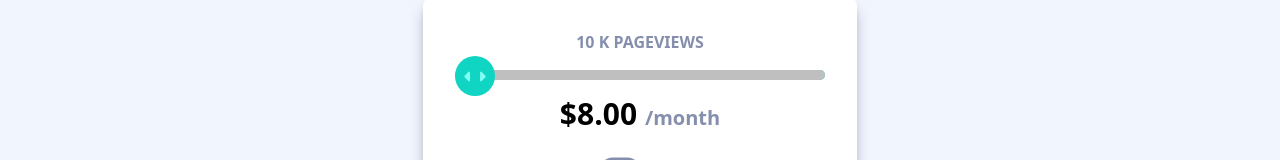
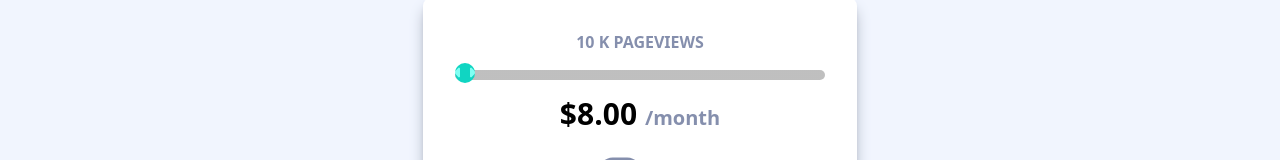
Before and after one commit to emmanueltn007/front-end-mentor-challenges-junior-2, a React (Vite) app in the folder interactive-pricing-component/: page / in a window 1280 px wide. Shown: the part 186-346 px from the top of the page. Built offline with nearby package versions, Linux system fonts and the light colour scheme.

Commit message:
Added slider logic in App.jsx. Added corrected Chrome, Safari and Edge browser styles

```diff
--- a/interactive-pricing-component/src/App.jsx
+++ b/interactive-pricing-component/src/App.jsx
@@ -4,6 +4,12 @@ import { useInteractiveComponent } from "./hooks/useInteractiveComponent";
 function App() {
 
   const {amount, setAmount, monthlyBill, views, finalAmount, handleBillToggle} = useInteractiveComponent();
+
+  const min = 8;
+
+  const max = 36;
+
+  const percent = ((amount - min) / (max -min)) * 100;
 
   return (
     <main className="h-screen w-screen relative flex flex-col items-center">
@@ -28,18 +34,16 @@ function App() {
             </h2>
             <input
               className="border-none"
-              min="8"
-              max="36"
+              min={min}
+              max={max}
               type="range"
               value={amount}
-              onChange={(e) => {
-                  const val = Number(e.target.value);
-                  setAmount(val);
-
-                  const percent = (val / 100) * 100;
-                  e.target.style.setProperty("--value", `${percent}%`);
+              onChange={(e) => {setAmount(Number(e.target.value));
                 }
               }
+              style={{
+                "--value": `${percent}%`,
+              }}
             />
             <p className="text-center text-3xl font-bold">
               ${finalAmount.toFixed(2)}{" "}
--- a/interactive-pricing-component/src/index.css
+++ b/interactive-pricing-component/src/index.css
@@ -1,39 +1,32 @@
 @import "tailwindcss";
 
 input[type="range"] {
-    -webkit-appearance: none;
+    --value: 50%;
     appearance: none;
     width: 100%;
     height: 10px;
     border-radius: 30px;
-    background: transparent;
+    background: linear-gradient(
+        to right,
+        hsl(174, 77%, 80%) var(--value),
+        hsl(0, 0%, 75%) var(--value)
+    );
     cursor: pointer;
 }
 
 /* Chrome, Safari, Edge*/
-input[type="range"] {
-    --value: 50%;
-    background: hsl(174, 86%, 45%);
+input[type="range"]::-webkit-slider-thumb {
+    -webkit-appearance: none;
+    height: 20px;
+    width: 20px;
+    border-radius: 50%;
+    background: hsl(174, 86%, 45%) url("/images/icon-slider.svg") center no-repeat;
+    border: none;
+    margin-top: -5px;
+    position: relative;
+    z-index: 1;
 }
 
-input[type="range"]::-webkit-slider-runnable-track {
-    background: hsl(0, 0%, 75%);
-    height: 10px;
-    border-radius: 30px;
-}
-
-input[type="range"]::-webkit-slider-thumb {
-    -webkit-appearance: none;
-    height: 40px;
-    width: 40px;
-    border-radius: 100%;
-    background-image: url('/images/icon-slider.svg');
-    background-color: hsl(174, 86%, 45%);
-    background-repeat: no-repeat;
-    background-position: center;
-    border: none;
-    margin-top: -14px;
-}
 
 
 /* Firefox */
```
